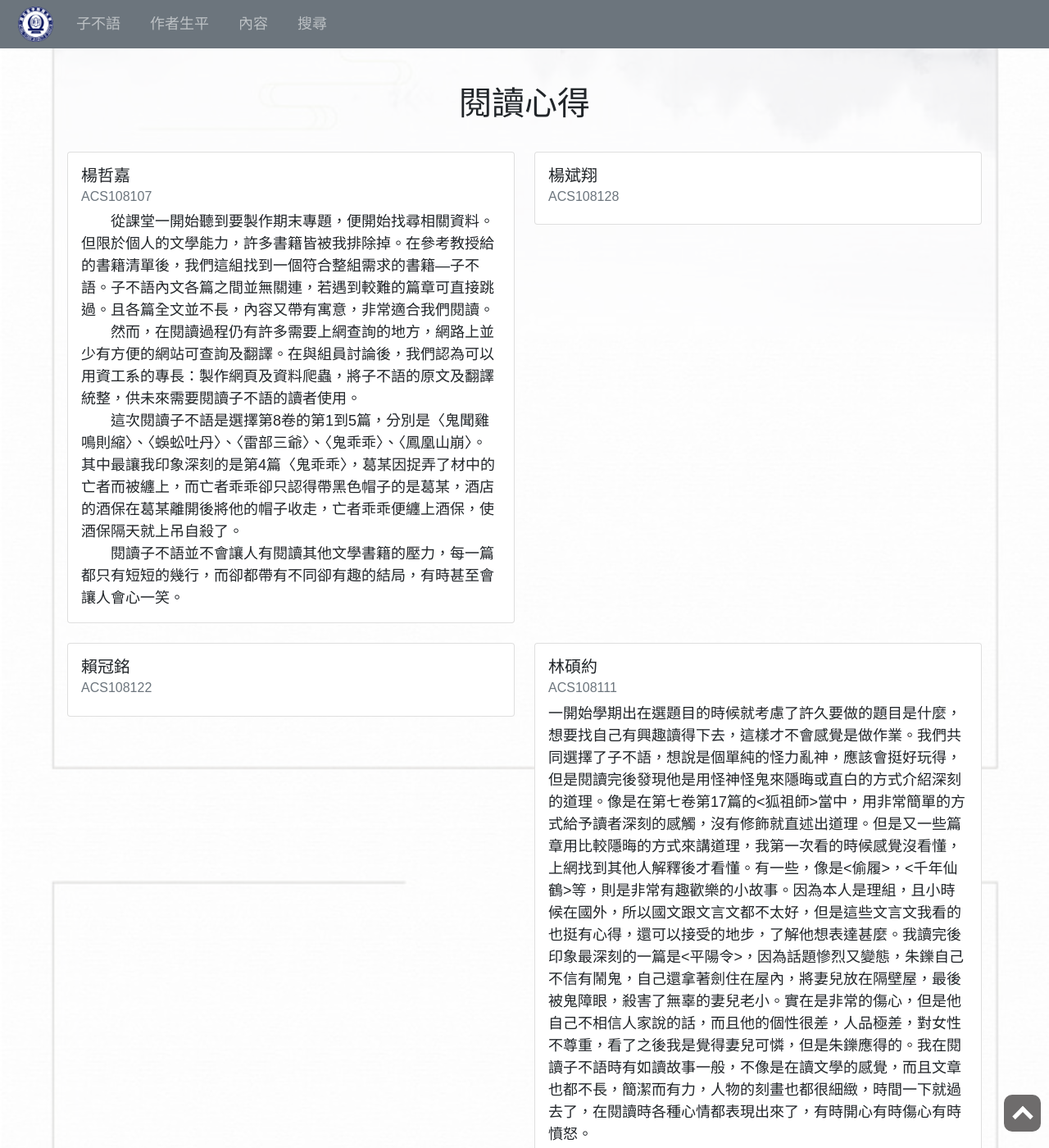
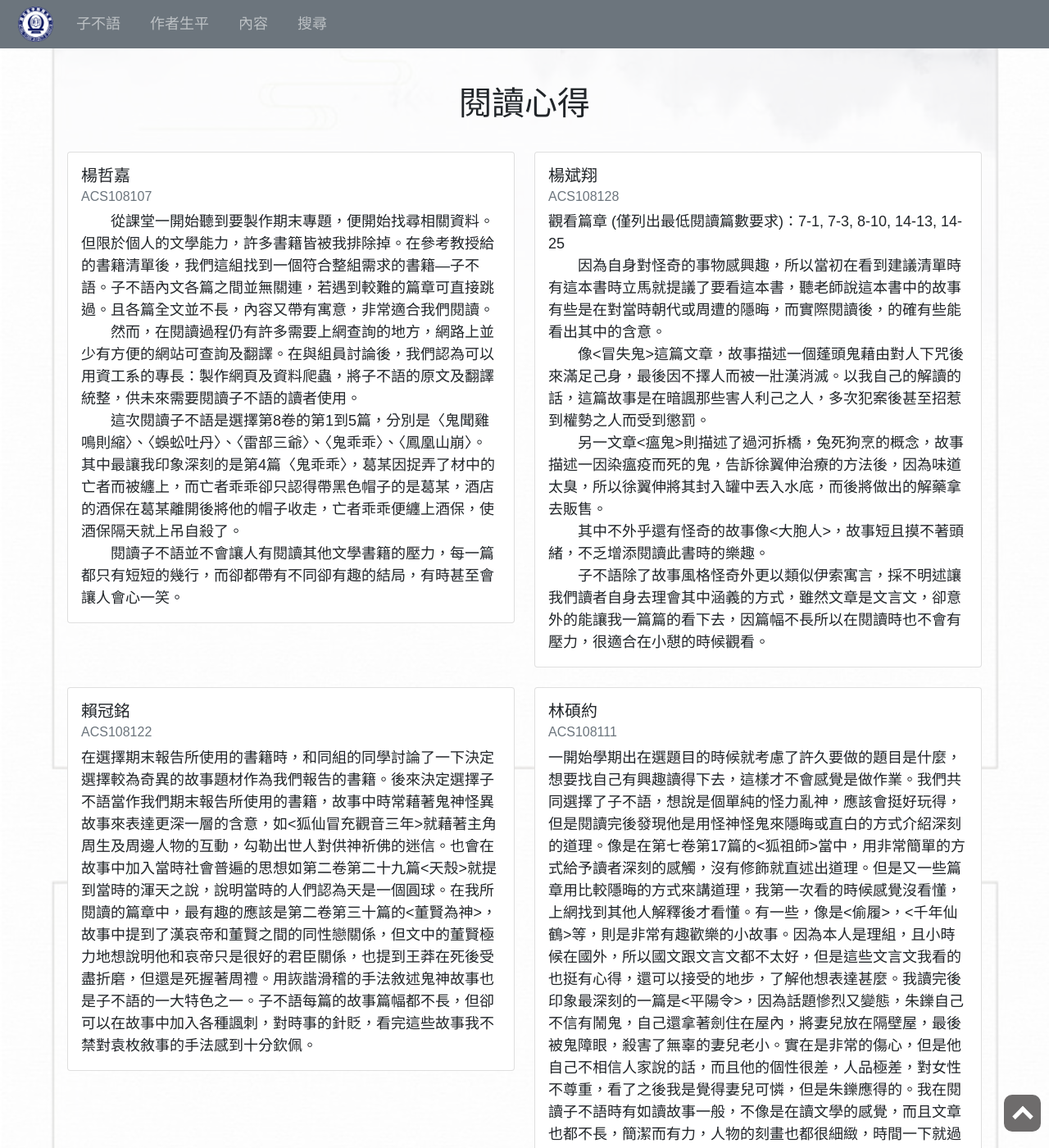
Before and after one commit to a962702/NTCU-GeneralEducation-WisdomOfClassics, a Jekyll site: the page built from index.markdown, in a window 1280 px wide and 1400 px high, scrolled down 914 px. Shown: the whole window at 82% size. Built offline with Jekyll 4.4.1, drawn with Linux system fonts in a browser that asks for light colours.

Commit message:
add reading experience

```diff
--- a/index.markdown
+++ b/index.markdown
@@ -93,7 +94,14 @@ title: 子不語
                     <div class="card-body">
                     <h5 class="card-title">楊斌翔</h5>
                     <h6 class="card-subtitle mb-2 text-muted">ACS108128</h6>
-                    <p class="card-text"></p>
+                    <p class="card-text">
+                    觀看篇章 (僅列出最低閱讀篇數要求)：7-1, 7-3, 8-10, 14-13, 14-25  <br/>
+                    　　因為自身對怪奇的事物感興趣，所以當初在看到建議清單時有這本書時立馬就提議了要看這本書，聽老師說這本書中的故事有些是在對當時朝代或周遭的隱晦，而實際閱讀後，的確有些能看出其中的含意。<br/>
+                    　　像&lt;冒失鬼&gt;這篇文章，故事描述一個蓬頭鬼藉由對人下咒後來滿足己身，最後因不擇人而被一壯漢消滅。以我自己的解讀的話，這篇故事是在暗諷那些害人利己之人，多次犯案後甚至招惹到權勢之人而受到懲罰。<br/>
+                    　　另一文章&lt;瘟鬼&gt;則描述了過河拆橋，兔死狗烹的概念，故事描述一因染瘟疫而死的鬼，告訴徐翼伸治療的方法後，因為味道太臭，所以徐翼伸將其封入罐中丟入水底，而後將做出的解藥拿去販售。<br/>
+                    　　其中不外乎還有怪奇的故事像&lt;大胞人&gt;，故事短且摸不著頭緒，不乏增添閱讀此書時的樂趣。<br/>
+                    　　子不語除了故事風格怪奇外更以類似伊索寓言，採不明述讓我們讀者自身去理會其中涵義的方式，雖然文章是文言文，卻意外的能讓我一篇篇的看下去，因篇幅不長所以在閱讀時也不會有壓力，很適合在小憇的時候觀看。
+                    </p>
                     </div>
                 </div>
             </div>
@@ -102,7 +110,7 @@ title: 子不語
                     <div class="card-body">
                     <h5 class="card-title">賴冠銘</h5>
                     <h6 class="card-subtitle mb-2 text-muted">ACS108122</h6>
-                    <p class="card-text"></p>
+                    <p class="card-text">在選擇期末報告所使用的書籍時，和同組的同學討論了一下決定選擇較為奇異的故事題材作為我們報告的書籍。後來決定選擇子不語當作我們期末報告所使用的書籍，故事中時常藉著鬼神怪異故事來表達更深一層的含意，如&lt;狐仙冒充觀音三年&gt;就藉著主角周生及周邊人物的互動，勾勒出世人對供神祈佛的迷信。也會在故事中加入當時社會普遍的思想如第二卷第二十九篇&lt;天殼&gt;就提到當時的渾天之說，說明當時的人們認為天是一個圓球。在我所閱讀的篇章中，最有趣的應該是第二卷第三十篇的&lt;董賢為神&gt;，故事中提到了漢哀帝和董賢之間的同性戀關係，但文中的董賢極力地想說明他和哀帝只是很好的君臣關係，也提到王莽在死後受盡折磨，但還是死握著周禮。用詼諧滑稽的手法敘述鬼神故事也是子不語的一大特色之一。子不語每篇的故事篇幅都不長，但卻可以在故事中加入各種諷刺，對時事的針貶，看完這些故事我不禁對袁枚敘事的手法感到十分欽佩。</p>
                     </div>
                 </div>
             </div>
```
Also changed, not shown: other parts of index.markdown (+1 -0 lines).
